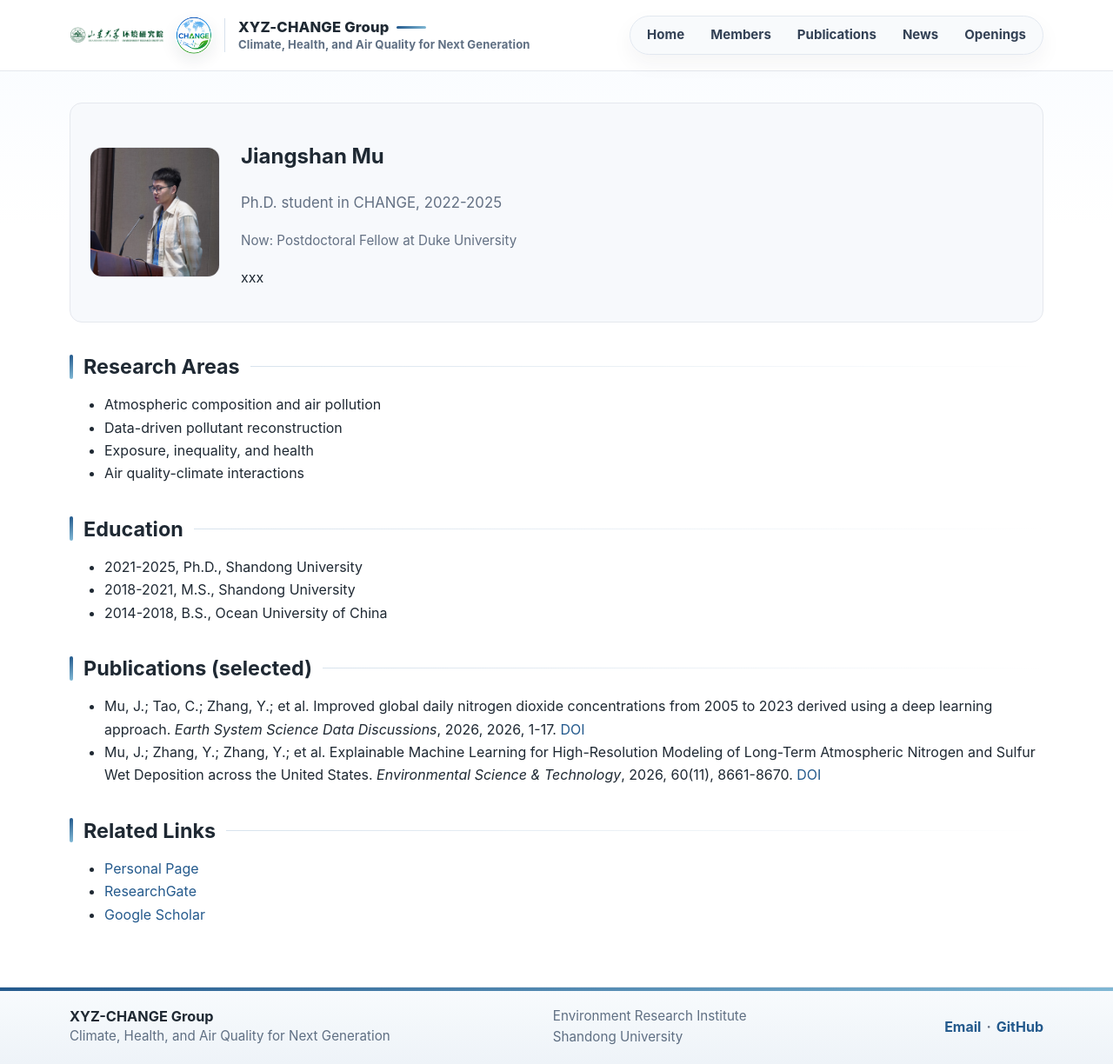
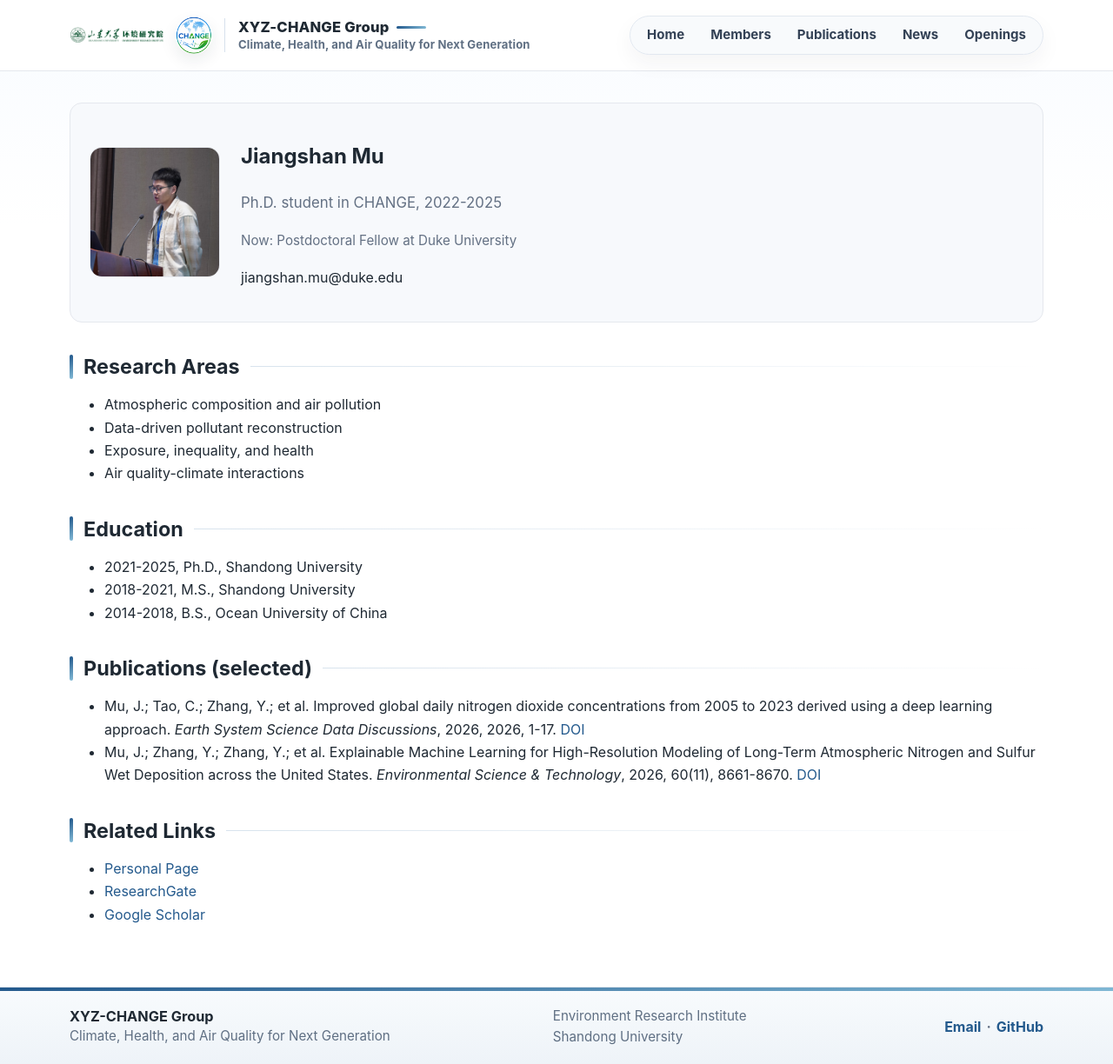
Before and after one commit to MuJSh/xyz_CHANGE, a Jekyll site: the page built from _pages/jiangshan-mu.md, in a window 1280 px wide and 1224 px high. Shown: the whole window at 87% size. Built offline with Jekyll 4.4.1, drawn with Linux system fonts in a browser that asks for light colours.

Commit message:
Update Jiangshan Mu email

```diff
--- a/_pages/jiangshan-mu.md
+++ b/_pages/jiangshan-mu.md
@@ -10,7 +10,7 @@ permalink: /members/jiangshan-mu/
     <h1>Jiangshan Mu</h1>
     <p class="profile-title">Ph.D. student in CHANGE, 2022-2025</p>
     <p class="meta">Now: Postdoctoral Fellow at Duke University</p>
-    <p>xxx</p>
+    <p>jiangshan.mu@duke.edu</p>
   </div>
 </div>
 
```
